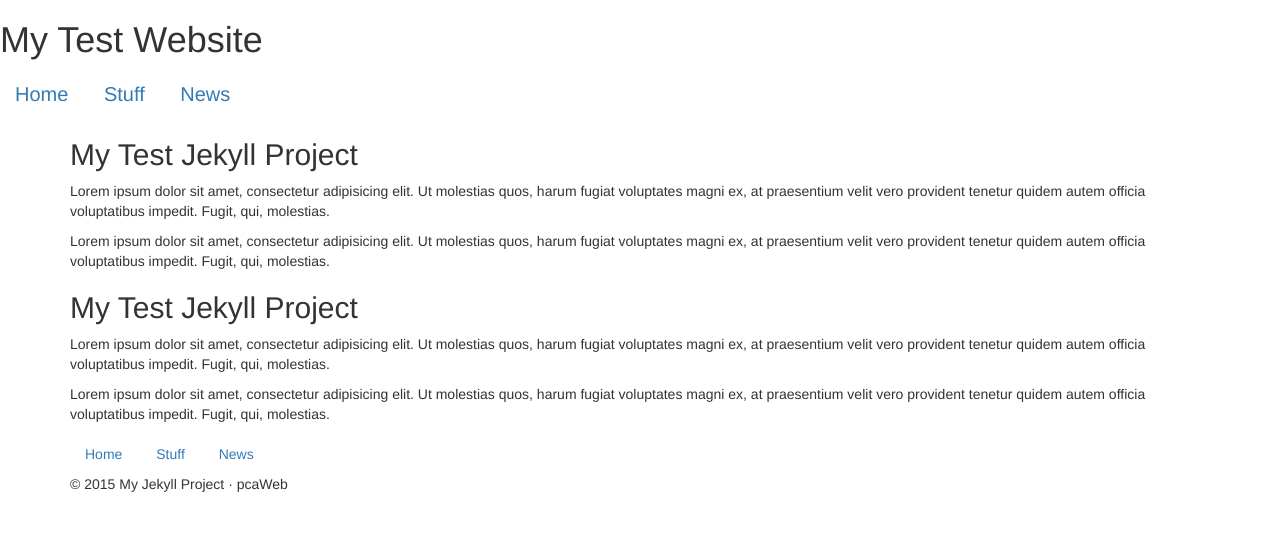
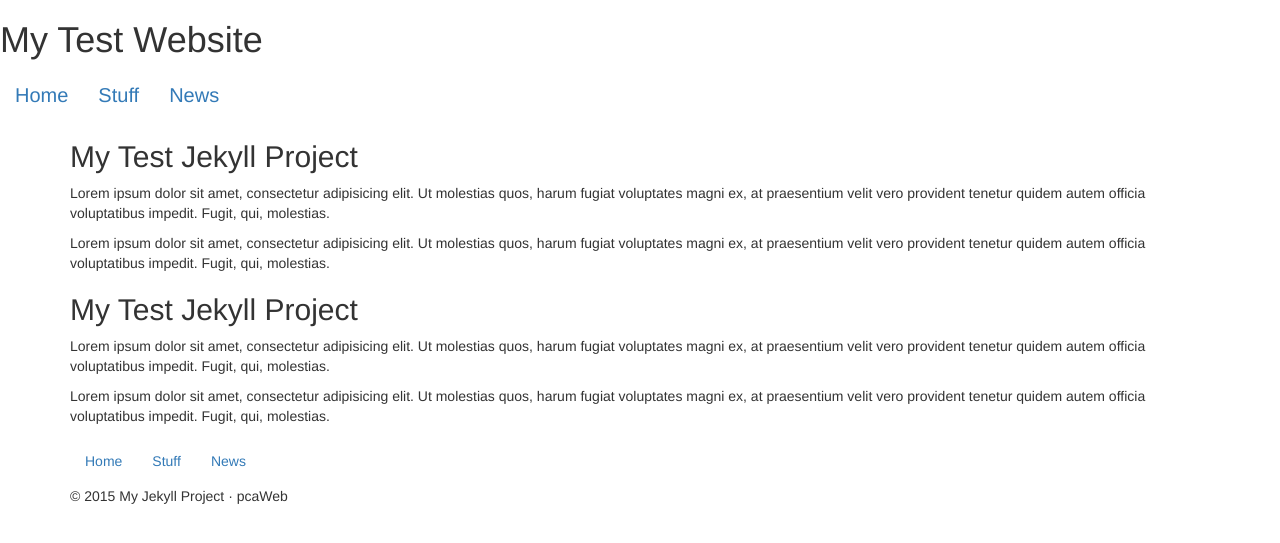
Before and after one commit to pcaWeb/My-Jekyll-Site, a Jekyll site: the page built from index.html, in a window 1280 px wide. Shown: the top 543 px of the page. Built offline with Jekyll 4.4.1, drawn with Linux system fonts in a browser that asks for light colours; nearby versions of some CDN libraries; Markdown is read by kramdown in place of the engine named in the settings.

Commit message:
<ul class="nav navbar-nav">

```diff
--- a/_includes/nav.html
+++ b/_includes/nav.html
@@ -1,5 +1,5 @@
 	<nav class="nav {{include.navclass}}">
-		<ul class="nav">
+		<ul class="nav navbar-nav">
 			<li><a href="{{site.baseurl}}/index.html" class="{% if page.url == '/index.html' %}active{% endif %}">Home</a></li>
 			<li><a href="{{site.baseurl}}/stuff.html" class="{% if page.url == '/stuff.html' %}active{% endif %}">Stuff</a></li>
 			<li><a href="{{site.baseurl}}/news.html" class="{% if page.url == '/news.html' %}active{% endif %}">News</a></li>
```
